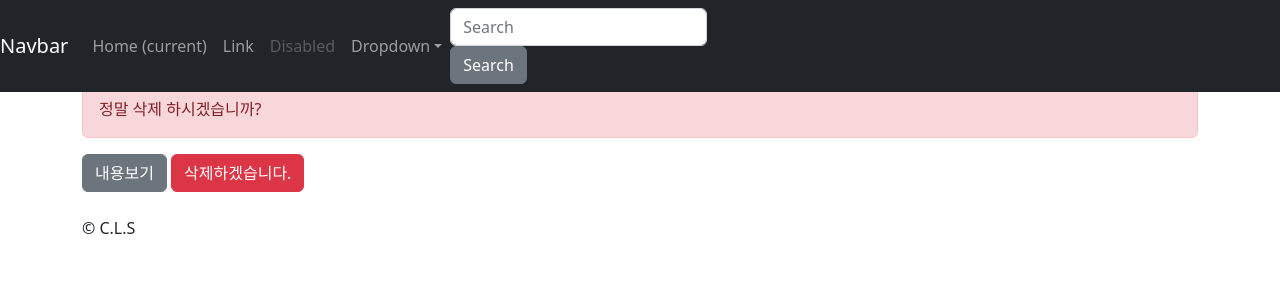
After one commit to gechae/django-with-react, a Django app: page /instagram1/1/delete in a window 1280 px wide. The commit adds this page. Shown: the top 300 px of the page. Run offline with Django 4.2, Linux system fonts and the light colour scheme; a user stored in the database is signed in; data comes from the database, SQL or seed files in the repository; both versions use the stored data as it was after the commit; some libraries are stand-ins or nearby versions.

Commit message:
Form을 통한 삭제 구현

```diff
--- /dev/null
+++ b/instagram1/templates/instagram1/post_confirm_delete.html
@@ -0,0 +1,16 @@
+{% extends "instagram1/layout.html" %}
+
+{% block content %}
+    <form action="" method="post">
+        {% csrf_token %}
+        <div class="alert alert-danger">
+            정말 삭제 하시겠습니까?
+        </div>
+
+        <a href="{{ post.get_absolute_url }}" class="btn btn-secondary">
+            내용보기
+        </a>
+        <input type="submit" value="삭제하겠습니다." class="btn btn-danger" />
+
+    </form>
+{% endblock %}
--- a/instagram1/templates/instagram1/post_detail.html
+++ b/instagram1/templates/instagram1/post_detail.html
@@ -24,4 +24,8 @@
     <a href="{% url 'instagram1:post_edit' post.pk %}" class="btn btn-info">
         수정
     </a>
+
+    <a href="{% url 'instagram1:post_delete' post.pk %}" class="btn btn-danger">
+        삭제
+    </a>
 {% endblock content %}
--- a/instagram1/urls.py
+++ b/instagram1/urls.py
@@ -18,6 +18,7 @@ urlpatterns = [
     # Converter 라고 한다.
     path('<int:pk>/', views.post_detail, name='post_detail'),
     path('<int:pk>/edit', views.post_edit, name='post_edit'),
+    path('<int:pk>/delete', views.post_delete, name='post_delete'),
     #path('archives/<int:year>/', views.archives_year),
     #re_path(r'archives/(?P<year>\d{4})/', views.archives_year)
 
--- a/instagram1/views.py
+++ b/instagram1/views.py
@@ -100,6 +100,17 @@ class PostDetailView(DetailView):
             qs = qs.filter(is_public=True)
         return qs
 
+@login_required
+def post_delete(request, pk):
+    post = get_object_or_404(Post, pk=pk)
+    if request.method == 'POST':
+        post.delete()
+        messages.success(request, '포스팅을 삭제했습니다.')
+        return redirect('instagram1:post_list')
+    return render(request, 'instagram1/post_confirm_delete.html', {
+        'post': post,
+    })
+
 # 무조건 2번째 파라미터는 이름이 맞아야한다.
 # def archives_year(request, year):
 #     return HttpResponse(f"{year}년 archives")
```
Also changed, not shown: db.sqlite3.
